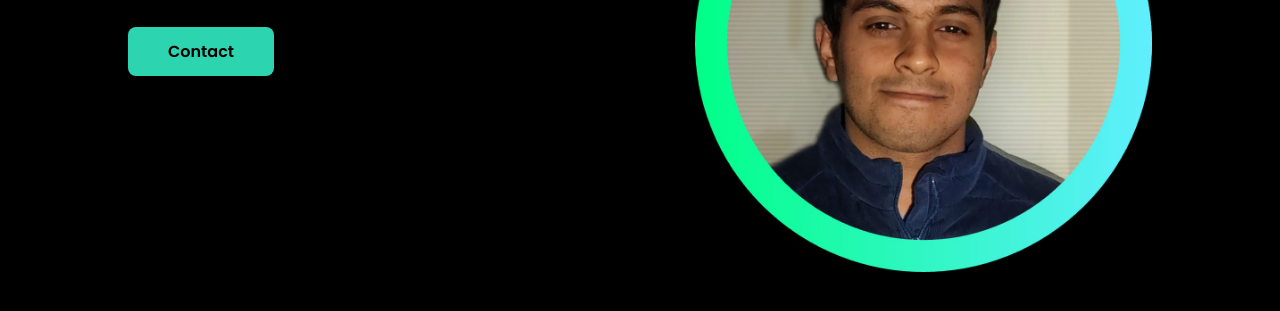
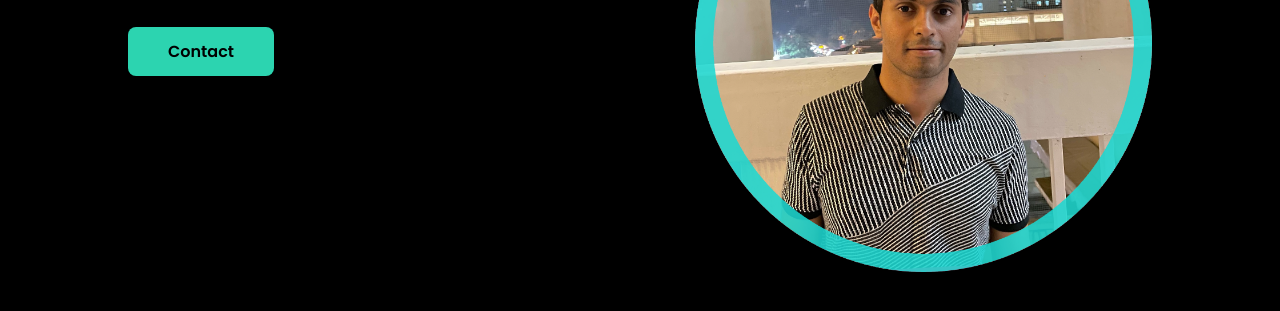
Before and after one commit to Anshu-Man98/MyWebSite, a plain HTML site: page index.html in a window 1280 px wide. Shown: the part 408-719 px from the top of the page. Drawn offline with nearby package versions, Linux system fonts and the light colour scheme.

Commit message:
Update index.html
changed image source

```diff
--- a/index.html
+++ b/index.html
@@ -53,7 +53,7 @@
                 </div>
 
                 <div class="home__img">
-                    <img src="assets/Profile2.jpeg" alt="">
+                    <img src="assets/MyProfilePicture.png" alt="">
                 </div>
             </section>
 
```
